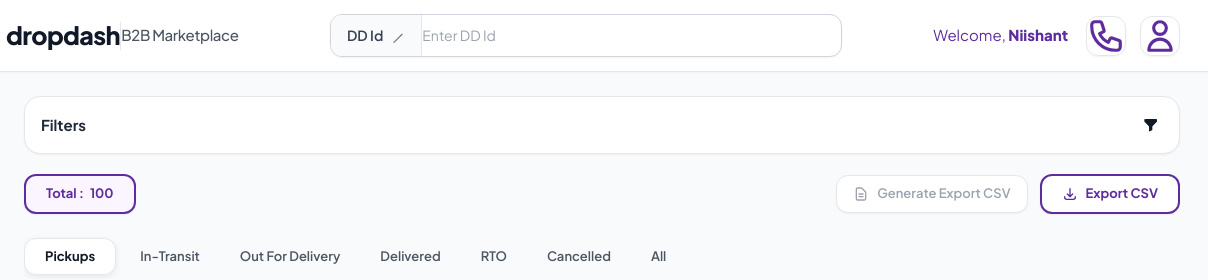
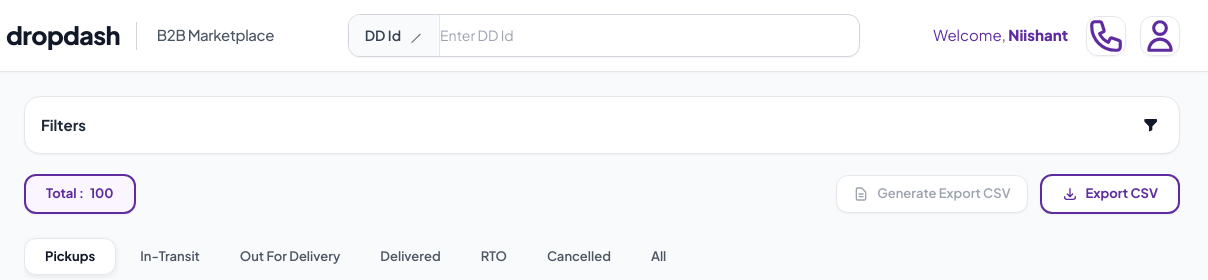
Before and after one commit to nk47-nikhil/dropdash-clone, a plain HTML site: page index.html in a window 1280 px wide. Shown: the top 280 px of the page, 72-1280 px from the left. Drawn offline with nearby package versions, Linux system fonts and the light colour scheme.

Commit message:
Fix vertical divider line spacing between dropdash and B2B Marketplace

```diff
--- a/index.html
+++ b/index.html
@@ -22,7 +22,7 @@
       </a>
 
       <!-- Vertical Divider -->
-      <div class="h-7 w-[1.5px] bg-[#e5e7eb] mx-4.5 hidden sm:block"></div>
+      <div class="h-7 w-[1px] bg-[#d1d5db] ml-[16px] mr-[20px] hidden sm:block"></div>
 
       <!-- Tagline -->
       <span class="text-[15px] font-medium text-[#4b5563] hidden sm:block tracking-tight">B2B Marketplace</span>
```
